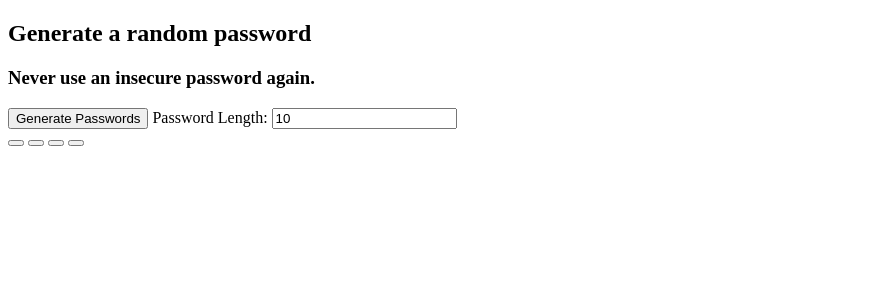
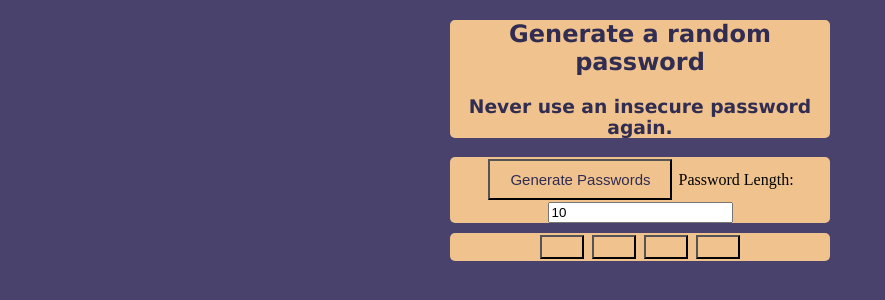
Before and after one commit to keraan/password-generator, a plain HTML site: page index.html in a window 1280 px wide. Shown: the whole page, without its empty margins (0-885 px from the left). Drawn offline with Linux system fonts and the light colour scheme.

Commit message:
FINISHED
added password length option + designed GUI.

```diff
--- a/index.html
+++ b/index.html
@@ -15,7 +15,7 @@
     <div>
         <button onclick="getRandomPassword(), implementPassword()">Generate Passwords</button>
         <label>Password Length: </label>
-        <input type="passwordLength" id="passwordLength" name="pwd" value=10>
+        <input type="passwordLength" id="passwordLength" name="pwd" value=10 onblur="getValue()">
     </div>
     <div>
         <button onclick="copyToClipboard('passwordOne')" id="passwordOne"></button>
--- a/index.js
+++ b/index.js
@@ -5,10 +5,14 @@ let password = []
 
 let passwordOne = document.getElementById("passwordOne")
 
+
 for (let i=33; i<127; i++) {
     characters.push( String.fromCharCode(i) );
 }
 
+function getValue() {
+    passwordLength= document.querySelector('input').value;
+}
 
 function getRandomPassword() {
     password = []
@@ -34,7 +38,6 @@ function implementPassword() {
 
 function copyToClipboard(password) {
     var copyText = document.getElementById(password).innerText;
-    console.log(copyText)
     navigator.clipboard.writeText(copyText).then(() => {
         document.getElementById('copiedToClipboard').textContent = 'Copied to Clipboard!'
     });
--- a/styles.css
+++ b/styles.css
@@ -0,0 +1,35 @@
+button {
+    background-color: #F0C38E ;
+    color: #312c51;
+    padding: 10px 20px 10px 20px;
+    font-size: 15px;
+    margin: 2px;
+}
+
+div {
+    text-align: center;
+    background-color: #F0C38E;
+    display: block;
+    width: 30%;
+    margin: auto;
+    border-radius: 5px;
+    margin-bottom: 10px;
+}
+
+body {
+    background-color:#48426D;
+}
+
+button:hover {
+    color: white;
+}
+
+h2 {
+    color:#312c51;
+    font-family:'Lucida Sans', 'Lucida Sans Regular', 'Lucida Grande', 'Lucida Sans Unicode', Geneva, Verdana, sans-serif;
+}
+
+h3 {
+    color:#312c51;
+    font-family:'Lucida Sans', 'Lucida Sans Regular', 'Lucida Grande', 'Lucida Sans Unicode', Geneva, Verdana, sans-serif;
+}
```
